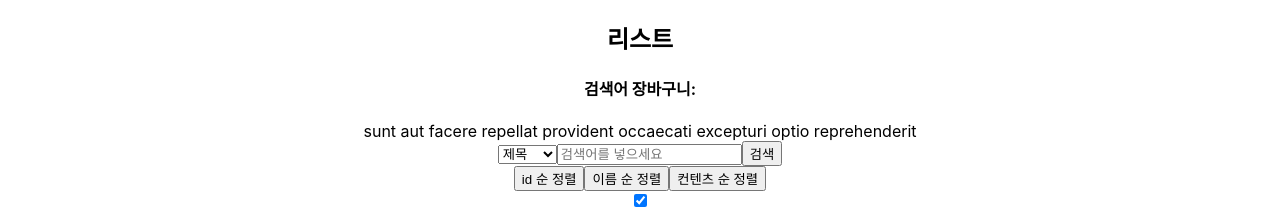
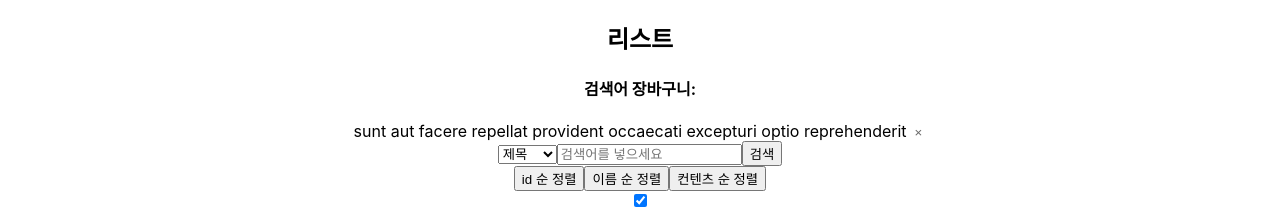
Before and after one commit to Ape07Park/pagination, a React (Create React App) app: page /list in a window 1280 px wide. Both pictures are taken after a click on the checkbox 640 px from the left and 180 px from the top of the page. Shown: the top 211 px of the page. Built offline with nearby package versions, Linux system fonts and the light colour scheme; data requests are answered from the project's data file.

Commit message:
x 버튼 추가

```diff
--- a/src/components/SearchBar.jsx
+++ b/src/components/SearchBar.jsx
@@ -5,8 +5,6 @@ function SearchBar({ onTerm, onType, onSort, onIsDesc, sendSelectedItemToSearchB
     const [type, setType] = useState("title");
     const [sortType, setSortType] = useState("");
     const [isDesc, setIsDesc] = useState(false);
-
-    // 검색어 장바구니의 내용물을 담는 곳
     const [multipleTerm, setMultipleTerm] = useState([]);
 
     const handleInputChange = (event) => {
@@ -22,24 +20,13 @@ function SearchBar({ onTerm, onType, onSort, onIsDesc, sendSelectedItemToSearchB
         setType(event.target.value);
     };
 
-    // 정렬 타입 선택 시 호출되는 함수
-    const handleSort = (newSortType) => { // title이나 body 들어옴
-
-        // 같은 정렬 타입을 다시 선택한 경우 오름차순/내림차순 토글
+    const handleSort = (newSortType) => {
         if (newSortType === sortType) {
-
-            // 버튼 클릭 시 원래 정렬과 반대로 되야하기에 ! 붙임
-
-            setIsDesc(!isDesc); // 정렬 타입 적용
-            onIsDesc(!isDesc); // 정렬 타입 전달
+            setIsDesc(!isDesc);
+            onIsDesc(!isDesc);
         } else {
-            // 새로운 정렬 타입 선택 시 항상 오름차순으로 시작
-
-            // 상태 적용
             setSortType(newSortType);
             setIsDesc(false);
-
-            // 상태 전달
             onSort(newSortType);
             onIsDesc(false);
         }
@@ -51,12 +38,15 @@ function SearchBar({ onTerm, onType, onSort, onIsDesc, sendSelectedItemToSearchB
         }
     };
 
+    // 개별 항목 삭제 함수
+    const handleRemoveTerm = (indexToRemove) => {
+        const newTerms = multipleTerm.filter((_, index) => index !== indexToRemove);
+        setMultipleTerm(newTerms);
+    };
+
     useEffect(() => {
         setMultipleTerm(sendSelectedItemToSearchBar);
-    }, [sendSelectedItemToSearchBar])
-
-
-    // 검색을 하면 체크 박스 나오며 체크박스 된 것은 맨 위의 검색어 장바구니에 추가 됨. 검색어 장바구니에 있는 것은 다른 검색 버튼 클릭 시 서버에서 데이터 가져옴
+    }, [sendSelectedItemToSearchBar]);
 
     return (
         <div>
@@ -64,13 +54,25 @@ function SearchBar({ onTerm, onType, onSort, onIsDesc, sendSelectedItemToSearchB
                 <div className="search-basket">
                     <h4>검색어 장바구니:</h4>
                     {multipleTerm.map((term, index) => (
-                        <span key={index}>
+                        <span key={index} style={{ margin: '0 4px' }}>
                             {term}
+                            <button
+                                onClick={() => handleRemoveTerm(index)}
+                                style={{
+                                    marginLeft: '4px',
+                                    border: 'none',
+                                    background: 'transparent',
+                                    color: '#666',
+                                    cursor: 'pointer',
+                                    padding: '0 4px'
+                                }}
+                            >
+                                ×
+                            </button>
                             {index < multipleTerm.length - 1 ? ', ' : ''}
                         </span>
                     ))}
                 </div>
-
             </div>
 
             <select onChange={handleType} value={type}>
@@ -89,21 +91,14 @@ function SearchBar({ onTerm, onType, onSort, onIsDesc, sendSelectedItemToSearchB
             <button onClick={handleSearch}>검색</button>
 
             <div>
-
-                <button
-                    onClick={() => handleSort('id')}
-                >
+                <button onClick={() => handleSort('id')}>
                     id 순 정렬 {sortType === 'id' && (isDesc ? '↓' : '↑')}
                 </button>
 
-                <button
-                    onClick={() => handleSort('title')}
-                >
+                <button onClick={() => handleSort('title')}>
                     이름 순 정렬 {sortType === 'title' && (isDesc ? '↓' : '↑')}
                 </button>
-                <button
-                    onClick={() => handleSort('body')}
-                >
+                <button onClick={() => handleSort('body')}>
                     컨텐츠 순 정렬 {sortType === 'body' && (isDesc ? '↓' : '↑')}
                 </button>
             </div>
--- a/src/pages/PostItem.jsx
+++ b/src/pages/PostItem.jsx
@@ -25,10 +25,15 @@ export function PostItem({posts, totalCount, sendSelectedItem}) {
 
     // 선택된 데이터 특정 변수에 담기 및 searchBar에 보내기
 
+    // TODO 함수 명, 변수 명 교정하기
+
     const handleCheckboxChange = (data) => {
 
         setSelectedItems(prev => {
+
             let newSelectedItems;
+
+            // 선택 여부 체크
             const isSelected = prev.some(item => item.id === data.id);
 
             if (isSelected) {
```
